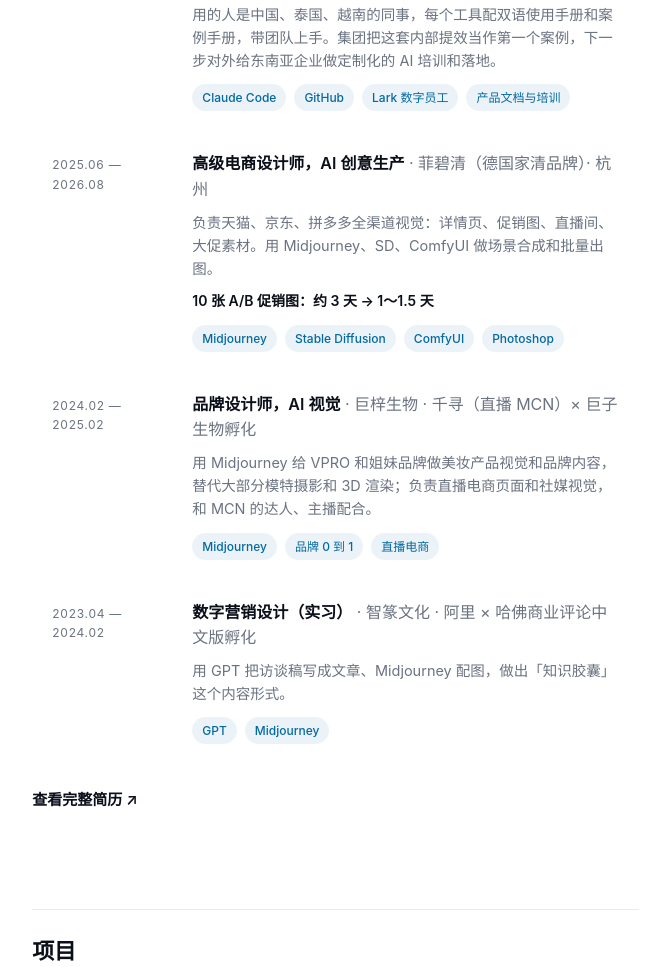
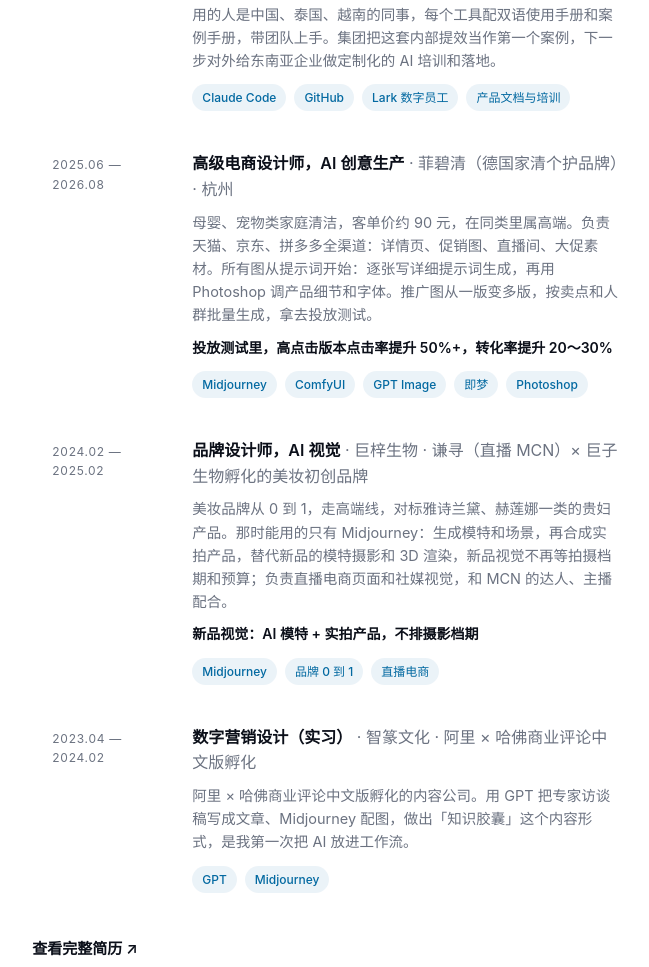
Before and after one commit to ChecheChat/chechechat.github.io, a plain HTML site: page zh.html in a window 1280 px wide. Shown: the part 1056-2023 px from the top of the page, without its empty margins (553-1202 px from the left). Drawn offline with Linux system fonts and the light colour scheme.

Commit message:
经历后三段：按业务重写，去掉无依据数字；千寻改谦寻
Co-Authored-By: Claude Fable 5.1 <noreply@anthropic.com>

```diff
--- a/zh.html
+++ b/zh.html
@@ -79,18 +79,19 @@
       <a class="row" href="work/zh/feibiqing-ab-creatives.html">
         <div class="when">2025.06 — 2026.08</div>
         <div>
-          <div class="title">高级电商设计师，AI 创意生产<span class="org"> · 菲碧清（德国家清品牌）· 杭州</span></div>
-          <p>负责天猫、京东、拼多多全渠道视觉：详情页、促销图、直播间、大促素材。用 Midjourney、SD、ComfyUI 做场景合成和批量出图。</p>
-          <div class="num">10 张 A/B 促销图：约 3 天 → 1～1.5 天</div>
-          <div class="chips"><span class="chip">Midjourney</span><span class="chip">Stable Diffusion</span><span class="chip">ComfyUI</span><span class="chip">Photoshop</span></div>
+          <div class="title">高级电商设计师，AI 创意生产<span class="org"> · 菲碧清（德国家清个护品牌）· 杭州</span></div>
+          <p>母婴、宠物类家庭清洁，客单价约 90 元，在同类里属高端。负责天猫、京东、拼多多全渠道：详情页、促销图、直播间、大促素材。所有图从提示词开始：逐张写详细提示词生成，再用 Photoshop 调产品细节和字体。推广图从一版变多版，按卖点和人群批量生成，拿去投放测试。</p>
+          <div class="num">投放测试里，高点击版本点击率提升 50%+，转化率提升 20～30%</div>
+          <div class="chips"><span class="chip">Midjourney</span><span class="chip">ComfyUI</span><span class="chip">GPT Image</span><span class="chip">即梦</span><span class="chip">Photoshop</span></div>
         </div>
       </a>
 
       <a class="row" href="work/zh/vpro-beauty-visuals.html">
         <div class="when">2024.02 — 2025.02</div>
         <div>
-          <div class="title">品牌设计师，AI 视觉<span class="org"> · 巨梓生物 · 千寻（直播 MCN）× 巨子生物孵化</span></div>
-          <p>用 Midjourney 给 VPRO 和姐妹品牌做美妆产品视觉和品牌内容，替代大部分模特摄影和 3D 渲染；负责直播电商页面和社媒视觉，和 MCN 的达人、主播配合。</p>
+          <div class="title">品牌设计师，AI 视觉<span class="org"> · 巨梓生物 · 谦寻（直播 MCN）× 巨子生物孵化的美妆初创品牌</span></div>
+          <p>美妆品牌从 0 到 1，走高端线，对标雅诗兰黛、赫莲娜一类的贵妇产品。那时能用的只有 Midjourney：生成模特和场景，再合成实拍产品，替代新品的模特摄影和 3D 渲染，新品视觉不再等拍摄档期和预算；负责直播电商页面和社媒视觉，和 MCN 的达人、主播配合。</p>
+          <div class="num">新品视觉：AI 模特 + 实拍产品，不排摄影档期</div>
           <div class="chips"><span class="chip">Midjourney</span><span class="chip">品牌 0 到 1</span><span class="chip">直播电商</span></div>
         </div>
       </a>
@@ -99,7 +100,7 @@
         <div class="when">2023.04 — 2024.02</div>
         <div>
           <div class="title">数字营销设计（实习）<span class="org"> · 智篆文化 · 阿里 × 哈佛商业评论中文版孵化</span></div>
-          <p>用 GPT 把访谈稿写成文章、Midjourney 配图，做出「知识胶囊」这个内容形式。</p>
+          <p>阿里 × 哈佛商业评论中文版孵化的内容公司。用 GPT 把专家访谈稿写成文章、Midjourney 配图，做出「知识胶囊」这个内容形式，是我第一次把 AI 放进工作流。</p>
           <div class="chips"><span class="chip">GPT</span><span class="chip">Midjourney</span></div>
         </div>
       </a>
```
Also changed, not shown: resume.html (+1 -1 lines).
